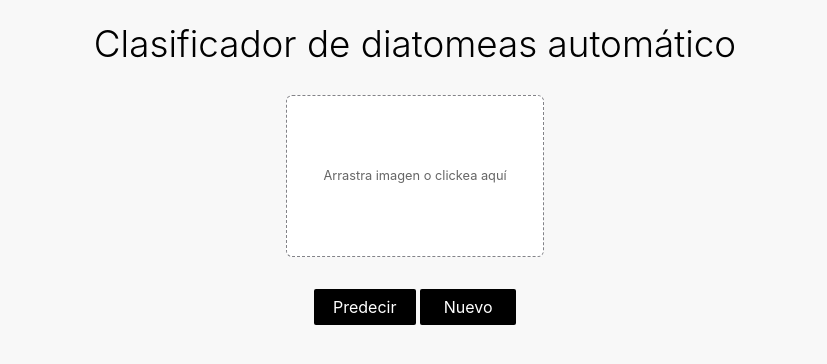
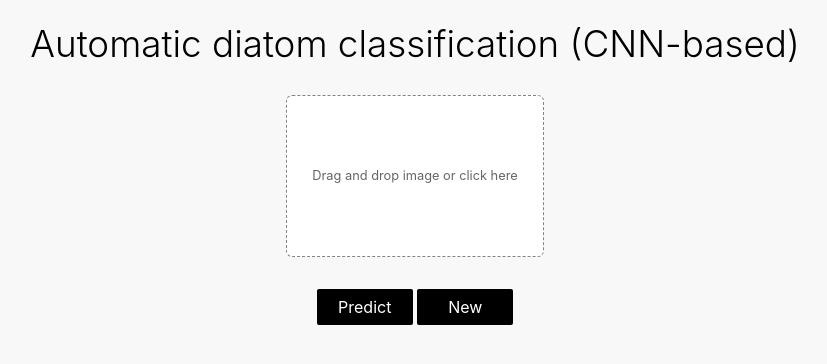
Before and after one commit to jacobocasado/diatom_classification, a Flask app: page / in a window 1280 px wide. Shown: the top 364 px of the page, without its empty margins (225-1052 px from the left). Run offline with Flask 2, Linux system fonts and the light colour scheme.

Commit message:
Changed language to english

```diff
--- a/deploy/app.py
+++ b/deploy/app.py
@@ -103,12 +103,12 @@ def predict():
         labels, probabilities = model_predict(img, model)
 
         # Decimos la prediccion TOP 1.
-        result = "La clase predicha por el modelo es <b> " + labels[0] + " </b> <br> "
-        result += "Predicciones: <br> "
+        result = "Predicted diatom class <b> " + labels[0] + " </b> <br> "
+        result += "Prediction % (top 5): <br> "
 
         # Listamos las top 5 predicciones junto con su probabilidad.
         for i in range(len(labels)):
-            result = result + str(labels[i]) +  " - probabilidad: " + str(round(probabilities[i], 2)) + " %. <br>"
+            result = result + str(labels[i]) +  " - probability: " + str(round(probabilities[i], 2)) + " %. <br>"
 
         # Serializamos el resultado. Copiado de tutorial basico de Flask.
         return jsonify(result=result)
--- a/deploy/static/main.js
+++ b/deploy/static/main.js
@@ -50,7 +50,7 @@ function submitImage() {
   console.log("submit");
 
   if (!imageDisplay.src || !imageDisplay.src.startsWith("data")) {
-    window.alert("Selecciona una imagen antes de enviar.");
+    window.alert("Select an image before sending the data.");
     return;
   }
 
@@ -119,8 +119,8 @@ function predictImage(image) {
         });
     })
     .catch(err => {
-      console.log("Un error ha ocurrido", err.message);
-      window.alert("Algo inesperado ha ocurrido. Vuelve a intentarlo.");
+      console.log("An error happened", err.message);
+      window.alert("Something unexpected happened. Try it again.");
     });
     show(loader)
 }
--- a/deploy/templates/index.html
+++ b/deploy/templates/index.html
@@ -2,19 +2,19 @@
 
 <div class="main">
   <div class="title">
-    <h3>Clasificador de diatomeas automático</h3>
+    <h3>Automatic diatom classification (CNN-based)</h3>
   </div>
 
   <div class="panel">
     <input id="file-upload" class="hidden" type="file" accept="image/x-png,image/gif,image/jpeg" />
     <label for="file-upload" id="file-drag" class="upload-box">
-      <div id="upload-caption">Arrastra imagen o clickea aquí </div>
+      <div id="upload-caption">Drag and drop image or click here </div>
       <img id="image-preview" class="hidden" />
     </label>
   </div>
   <div style="margin-bottom: 2rem;">
-    <input type="button" value="Predecir" class="button" onclick="submitImage();" />
-    <input type="button" value="Nuevo" class="button" onclick="clearImage();" />
+    <input type="button" value="Predict" class="button" onclick="submitImage();" />
+    <input type="button" value="New" class="button" onclick="clearImage();" />
   </div>
 
   <div id="image-box">
```
